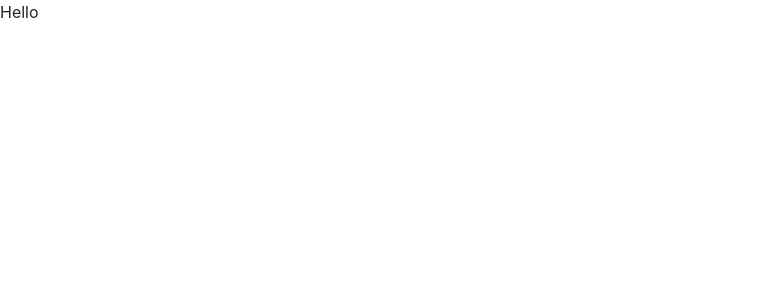
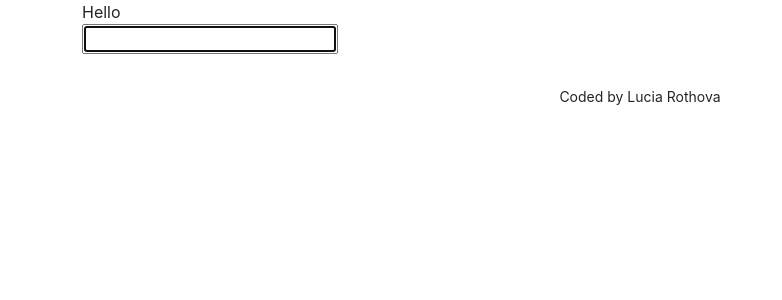
Before and after one commit to LucyRRR/dictionary-project, a React (Create React App) app: page / in a window 1280 px wide. Shown: the top 300 px of the page, without its empty margins (0-782 px from the left). Built offline with nearby package versions, Linux system fonts and the light colour scheme.

Commit message:
inserted search engine

```diff
--- a/src/App.css
+++ b/src/App.css
@@ -0,0 +1,4 @@
+.App-footer {
+    text-align: center;
+    margin: 30px 0;
+}
--- a/src/App.js
+++ b/src/App.js
@@ -1,11 +1,22 @@
 import './App.css';
+import Dictionary from "./Dictionary";
 
 export default function App() {
   return (
     <div className="App">
+      <div className="container">
       <header className="App-header">
       Hello
       </header>
+      <main>
+        <Dictionary />
+      </main>
+      <footer className="App-footer">
+        <small>
+        Coded by Lucia Rothova
+        </small>
+      </footer>
+      </div>
     </div>
   );
 }
--- /dev/null
+++ b/src/Dictionary.js
@@ -0,0 +1,24 @@
+import React, { useState } from "react";
+import "./Dictionary.css";
+
+export default function Dictionary(){
+    let [keyword, setKeyword] = useState("");
+    function search(event) {
+        event.preventDefault();
+        alert (`Searching for ${keyword} definition`);
+    }
+function handleKeywordChange(event) {
+    setKeyword(event.target.value);
+
+}
+
+    return (
+        <div className="Dictionary">
+            <form onSubmit={search}>
+                <input type="search" autoFocus={true}
+                onChange={handleKeywordChange}
+                />
+            </form>
+        </div>)
+    ;
+}
```
Also changed, not shown: src/Dictionary.css (added).
